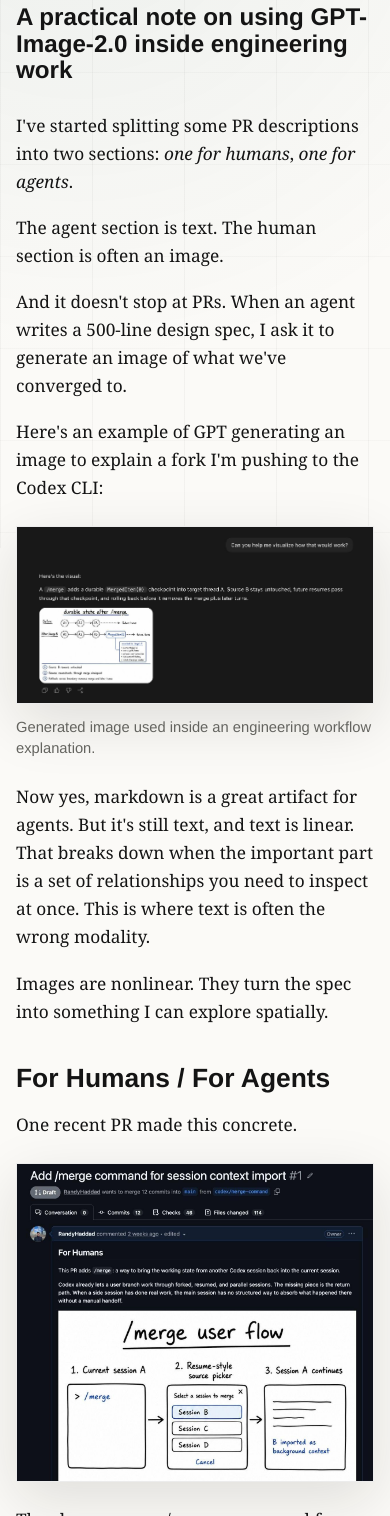
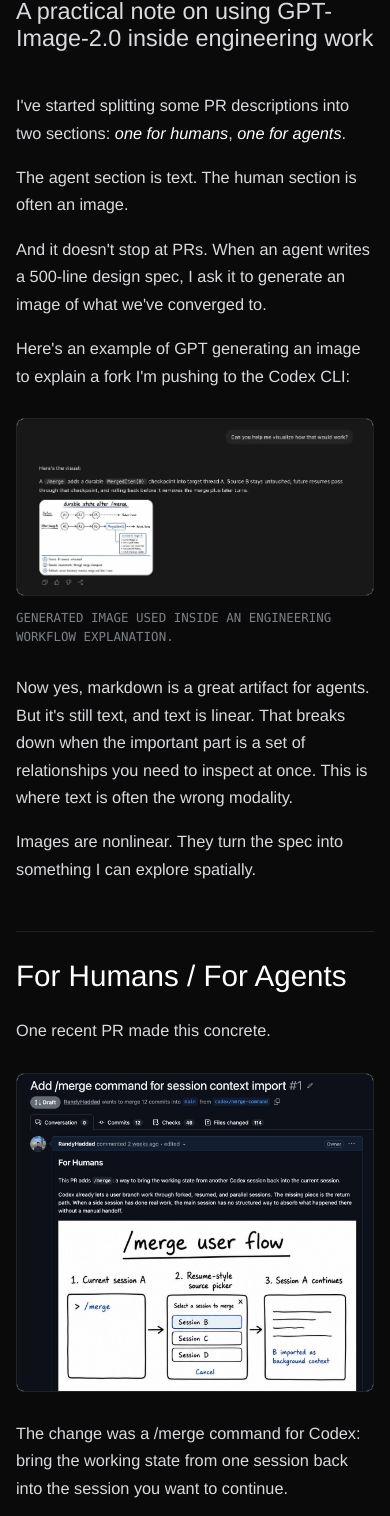
Before and after one commit to RandyHaddad/thinking-in-images-blog, a website: page index.html in a window 390 px wide. Shown: the part 296-1812 px from the top of the page. Drawn offline with Linux system fonts and the light colour scheme.

Commit message:
Apply x-inspired dark article style

```diff
--- a/styles.css
+++ b/styles.css
@@ -1,13 +1,15 @@
 :root {
-  color-scheme: light;
-  --ink: #141414;
-  --paper: #fbfaf7;
-  --panel: #ffffff;
-  --muted: #64645f;
-  --line: #dedbd3;
-  --accent: #44777a;
-  --accent-strong: #254f52;
-  --fig-shadow: 0 18px 55px rgba(24, 24, 20, 0.12);
+  color-scheme: dark;
+  --canvas: #0a0a0a;
+  --canvas-soft: #111214;
+  --canvas-card: #191919;
+  --ink: #ffffff;
+  --body: #dadbdf;
+  --muted: #7d8187;
+  --hairline: #212327;
+  --hairline-strong: rgba(255, 255, 255, 0.25);
+  --accent: #ff7a17;
+  --content: 760px;
 }
 
 * {
@@ -15,29 +17,17 @@
 }
 
 html {
-  background: var(--paper);
+  overflow-x: hidden;
+  background: var(--canvas);
   color: var(--ink);
-  font-family: Charter, "Iowan Old Style", Georgia, serif;
+  font-family: "Avenir Next", Avenir, "Helvetica Neue", Helvetica, sans-serif;
   text-rendering: optimizeLegibility;
-  overflow-x: hidden;
 }
 
 body {
   margin: 0;
   overflow-x: hidden;
-}
-
-body::before {
-  position: fixed;
-  inset: 0;
-  z-index: -1;
-  content: "";
-  background:
-    linear-gradient(90deg, rgba(20, 20, 20, 0.035) 1px, transparent 1px),
-    linear-gradient(180deg, rgba(20, 20, 20, 0.025) 1px, transparent 1px),
-    radial-gradient(circle at 20% 18%, rgba(68, 119, 122, 0.08), transparent 32rem);
-  background-size: 92px 92px, 92px 92px, auto;
-  pointer-events: none;
+  background: var(--canvas);
 }
 
 main {
@@ -48,7 +38,7 @@ main {
   width: 100%;
   max-width: 1280px;
   margin: 0 auto;
-  padding: clamp(28px, 5vw, 72px) clamp(18px, 4vw, 64px) 72px;
+  padding: clamp(20px, 4vw, 64px) clamp(16px, 4vw, 64px) 72px;
 }
 
 .masthead {
@@ -56,25 +46,12 @@ main {
   display: grid;
   grid-template-columns: minmax(0, 1fr);
   justify-items: center;
-  gap: clamp(18px, 3vw, 28px);
-  padding-bottom: clamp(28px, 6vw, 72px);
+  gap: clamp(18px, 4vw, 36px);
+  padding-bottom: clamp(40px, 8vw, 96px);
 }
 
 .masthead > * {
   min-width: 0;
-}
-
-.kicker {
-  width: fit-content;
-  margin: 0;
-  padding-block: 7px;
-  border-block: 1px solid var(--accent);
-  color: var(--accent-strong);
-  font-family: Avenir Next, Avenir, Helvetica, sans-serif;
-  font-size: 0.78rem;
-  font-weight: 700;
-  letter-spacing: 0;
-  text-transform: uppercase;
 }
 
 h1,
@@ -88,22 +65,24 @@ ul {
 
 h1 {
   width: 100%;
-  max-width: 760px;
+  max-width: var(--content);
   margin-bottom: 0;
-  font-family: Avenir Next, Avenir, Helvetica, sans-serif;
-  font-size: clamp(2.4rem, 5vw, 4.6rem);
-  line-height: 0.96;
+  color: var(--ink);
+  font-size: clamp(2.8rem, 5.8vw, 5rem);
+  font-weight: 400;
+  line-height: 1;
   letter-spacing: 0;
   overflow-wrap: break-word;
 }
 
 .masthead h2 {
   width: 100%;
-  max-width: 760px;
+  max-width: var(--content);
   margin: 0;
-  font-family: Avenir Next, Avenir, Helvetica, sans-serif;
-  font-size: clamp(1.6rem, 3vw, 2.5rem);
-  line-height: 1.1;
+  color: var(--body);
+  font-size: clamp(1.45rem, 2.6vw, 2.35rem);
+  font-weight: 400;
+  line-height: 1.15;
   letter-spacing: 0;
   overflow-wrap: break-word;
 }
@@ -111,27 +90,32 @@ h1 {
 .content,
 .byline {
   width: 100%;
-  max-width: 760px;
+  max-width: var(--content);
   margin-inline: auto;
 }
 
 .content + .content {
-  margin-top: clamp(38px, 7vw, 86px);
+  margin-top: clamp(48px, 8vw, 104px);
+  padding-top: clamp(28px, 5vw, 56px);
+  border-top: 1px solid var(--hairline);
 }
 
 .content h2 {
-  margin-bottom: 0.72em;
-  font-family: Avenir Next, Avenir, Helvetica, sans-serif;
-  font-size: clamp(1.65rem, 3.5vw, 2.6rem);
+  margin-bottom: 0.85em;
+  color: var(--ink);
+  font-size: clamp(1.85rem, 3.4vw, 3rem);
+  font-weight: 400;
   line-height: 1.08;
   letter-spacing: 0;
 }
 
 p,
 li {
-  color: var(--ink);
-  font-size: clamp(1.08rem, 1.75vw, 1.28rem);
-  line-height: 1.62;
+  color: var(--body);
+  font-size: clamp(1.02rem, 1.55vw, 1.16rem);
+  font-weight: 400;
+  line-height: 1.68;
+  letter-spacing: 0;
 }
 
 p {
@@ -139,14 +123,20 @@ p {
 }
 
 em {
+  color: var(--ink);
   font-style: italic;
+}
+
+strong {
+  color: var(--ink);
+  font-weight: 500;
 }
 
 ul {
   display: grid;
-  gap: 0.55rem;
+  gap: 0.65rem;
   margin-bottom: 1.4em;
-  padding-left: 1.35rem;
+  padding-left: 1.2rem;
 }
 
 li::marker {
@@ -154,21 +144,25 @@ li::marker {
 }
 
 blockquote {
-  margin: 1.8rem 0 2rem;
-  padding: clamp(20px, 4vw, 34px);
-  border-left: 5px solid var(--accent);
-  background: rgba(255, 255, 255, 0.74);
+  margin: 1.9rem 0 2.1rem;
+  padding: clamp(20px, 4vw, 32px);
+  border: 1px solid var(--hairline);
+  border-left-color: var(--hairline-strong);
+  background: var(--canvas-card);
+  border-radius: 8px;
 }
 
 blockquote p {
   margin-bottom: 0;
-  color: #30302d;
-  font-size: clamp(1.2rem, 2vw, 1.5rem);
-  line-height: 1.5;
+  color: var(--ink);
+  font-size: clamp(1.12rem, 1.8vw, 1.32rem);
+  line-height: 1.55;
 }
 
 .figure {
-  margin: clamp(24px, 5vw, 48px) 0;
+  width: 100%;
+  max-width: var(--content);
+  margin: clamp(28px, 5vw, 54px) auto;
 }
 
 .figure a {
@@ -181,14 +175,12 @@ blockquote p {
   display: block;
   width: 100%;
   height: auto;
-  border: 1px solid rgba(20, 20, 20, 0.08);
-  background: var(--panel);
-  box-shadow: var(--fig-shadow);
+  border: 1px solid var(--hairline);
+  border-radius: 8px;
+  background: #ffffff;
 }
 
 .figure--hero {
-  width: 100%;
-  max-width: 760px;
   margin: 0;
 }
 
@@ -196,18 +188,8 @@ blockquote p {
   max-width: 1981px;
 }
 
-.figure--wide {
-  width: min(100%, 980px);
-  margin-left: 50%;
-  transform: translateX(-50%);
-}
-
 .figure--wide img {
   max-width: 1670px;
-}
-
-.figure--portrait {
-  width: min(100%, 760px);
 }
 
 .figure--portrait img {
@@ -217,27 +199,31 @@ blockquote p {
 figcaption {
   margin-top: 0.8rem;
   color: var(--muted);
-  font-family: Avenir Next, Avenir, Helvetica, sans-serif;
-  font-size: 0.92rem;
-  line-height: 1.45;
+  font-family: ui-monospace, SFMono-Regular, Menlo, Monaco, Consolas, monospace;
+  font-size: 0.78rem;
+  line-height: 1.5;
+  letter-spacing: 0;
+  text-transform: uppercase;
 }
 
 .byline {
-  margin-top: clamp(46px, 7vw, 92px);
-  padding-top: 26px;
-  border-top: 1px solid var(--line);
+  margin-top: clamp(56px, 8vw, 108px);
+  padding-top: 28px;
+  border-top: 1px solid var(--hairline);
 }
 
 .byline p {
   margin: 0;
   color: var(--muted);
-  font-family: Avenir Next, Avenir, Helvetica, sans-serif;
-  font-size: 0.98rem;
+  font-family: ui-monospace, SFMono-Regular, Menlo, Monaco, Consolas, monospace;
+  font-size: 0.78rem;
   line-height: 1.55;
+  letter-spacing: 0;
+  text-transform: uppercase;
 }
 
 .byline .note {
-  margin-top: 0.35rem;
+  margin-top: 0.45rem;
 }
 
 @media (max-width: 720px) {
@@ -246,18 +232,12 @@ figcaption {
   }
 
   h1 {
-    font-size: clamp(2.35rem, 12.5vw, 3.45rem);
-    line-height: 0.94;
+    font-size: clamp(2.4rem, 12vw, 3.4rem);
+    line-height: 1;
   }
 
   .masthead h2 {
-    font-size: clamp(1.35rem, 6.2vw, 1.75rem);
-    line-height: 1.1;
-  }
-
-  .figure--wide {
-    width: 100%;
-    margin-left: 0;
-    transform: none;
+    font-size: clamp(1.28rem, 6vw, 1.72rem);
+    line-height: 1.16;
   }
 }
```
